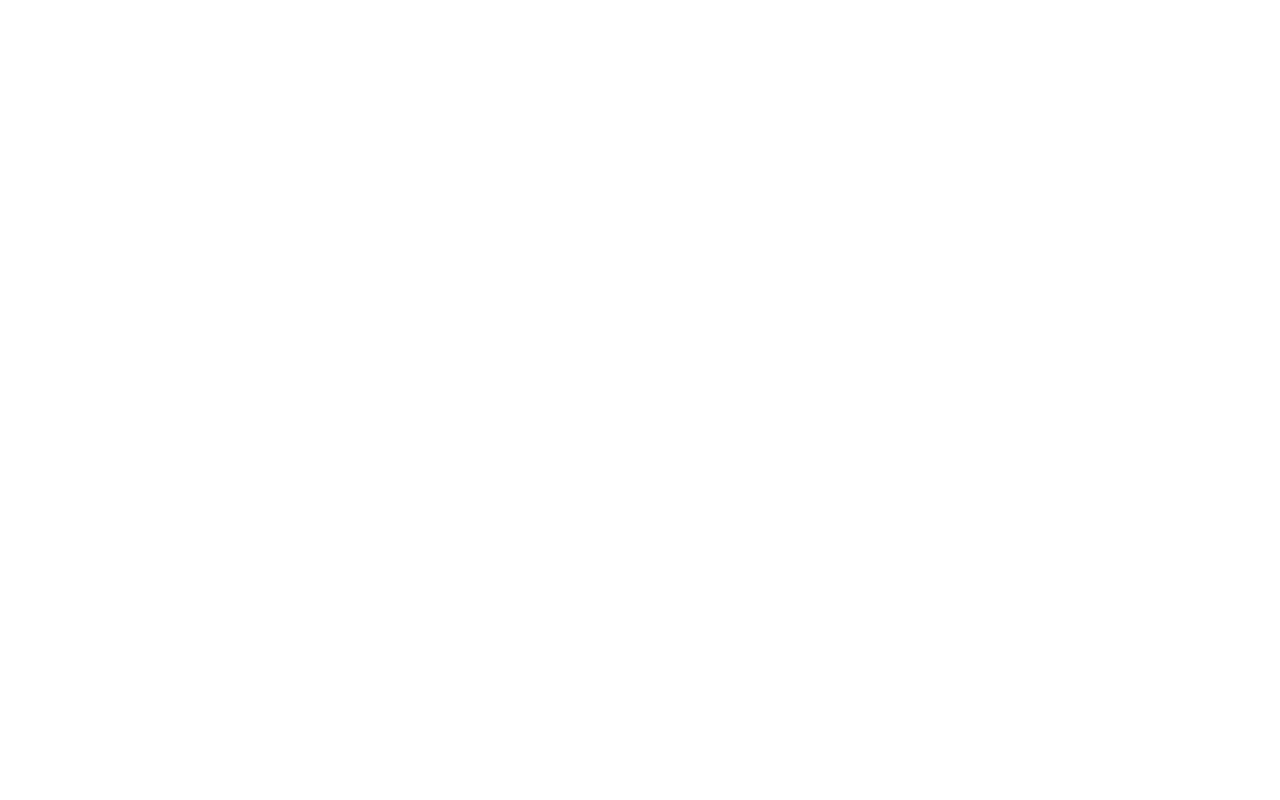
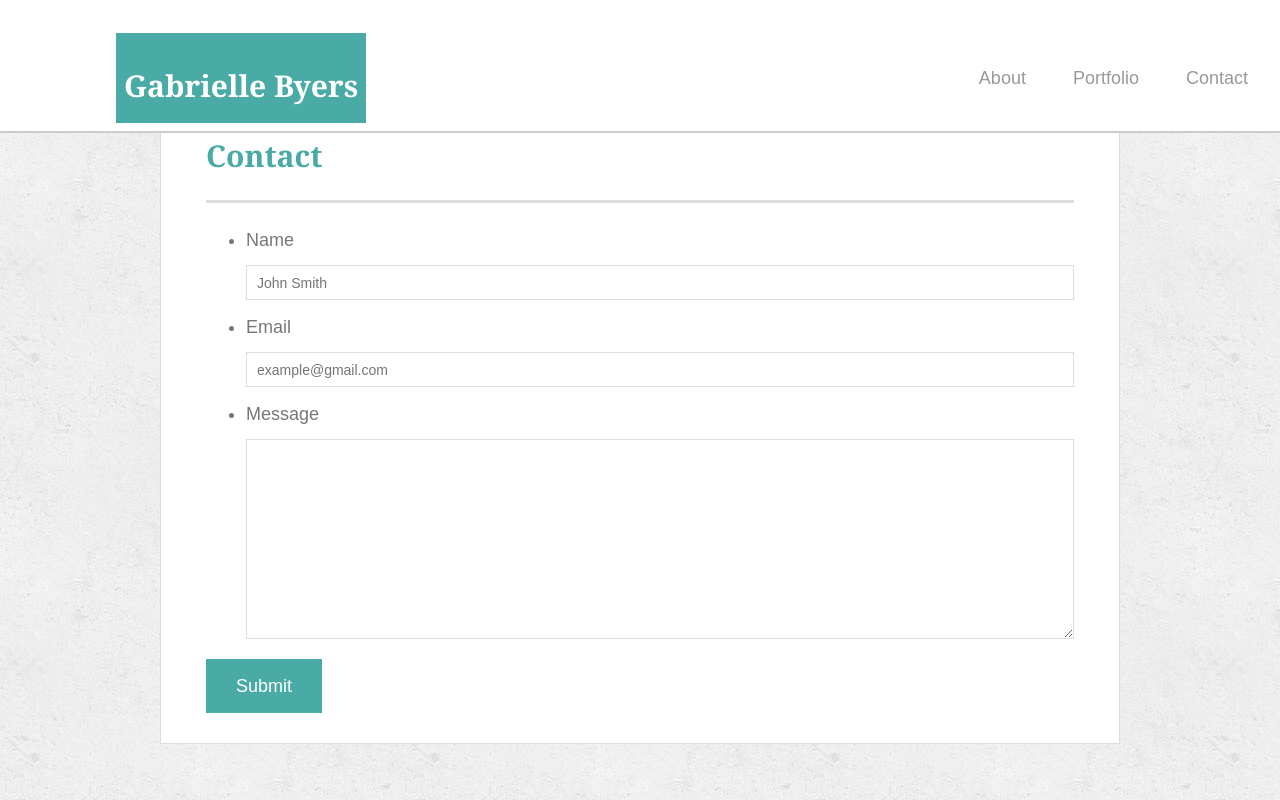
Before and after one commit to gabriellebyers/Bootstrap-Portfolio, a plain HTML site: page contact.html in a window 1280 px wide. Drawn offline with nearby package versions, Linux system fonts and the light colour scheme.

Commit message:
finished

```diff
--- a/contact.html
+++ b/contact.html
@@ -0,0 +1,73 @@
+<!doctype html>
+<html lang="en-us">
+
+<head>
+  <meta charset="UTF-8">
+  <title>Contact | Your Name</title>
+  <link rel="stylesheet" href="https://stackpath.bootstrapcdn.com/bootstrap/4.4.1/css/bootstrap.min.css" integrity="sha384-Vkoo8x4CGsO3+Hhxv8T/Q5PaXtkKtu6ug5TOeNV6gBiFeWPGFN9MuhOf23Q9Ifjh" crossorigin="anonymous">
+  <link rel="stylesheet" type="text/css" href="assets/css/style.css">
+</head>
+
+<body>
+
+    <header id="masthead">
+        <nav class="navbar">
+            <a class="navbar-brand" href="index.html" id="logo">Gabrielle Byers</a>
+        <ul class="nav justify-content-end">
+            <li class="nav-item">
+              <a class="nav-link" href="index.html">About</a>
+            </li>
+            <li class="nav-item">
+              <a class="nav-link" href="portfolio.html">Portfolio</a>
+            </li>
+            <li class="nav-item">
+              <a class="nav-link" href="contact.html">Contact</a>
+            </li>
+          </ul>
+          </nav>
+        </header>
+
+        <div id="main-section" class="container" >
+            <div class="row">
+              <div class="col-md-12">
+                    <div class="container">
+                    <div class="row">
+                    <div class="col-md-12">
+                        <div class="page-header">
+                            <h1>Contact</h1>
+                        </div>
+                        </div>
+                        </div>
+                        <div class="row">
+                            <div class="col-md-12">
+                                <form id="contact-form">
+                                    <ul>
+                                      <li>
+                                        <label for="name">Name</label>
+                                        <input type="text" id="name" name="name" placeholder="John Smith" required="required">
+                                      </li>
+                                      <li>
+                                        <label for="email">Email</label>
+                                        <input type="email" id="email" name="email" placeholder="example@gmail.com" required="required">
+                                      </li>
+                                      <li>
+                                        <label for="message">Message</label>
+                                        <textarea id="message" name="message" required="required"></textarea>
+                                      </li>
+                                    </ul>
+                                    <input type="submit">
+                                  </form>
+
+                            </div>
+                        </div>
+                        </div>
+                        </div>
+                        </div>
+                        </div>
+
+
+
+
+
+        </body>
+        </html>
```
Also changed, not shown: assets/css/style.css (+7 -20 lines).
